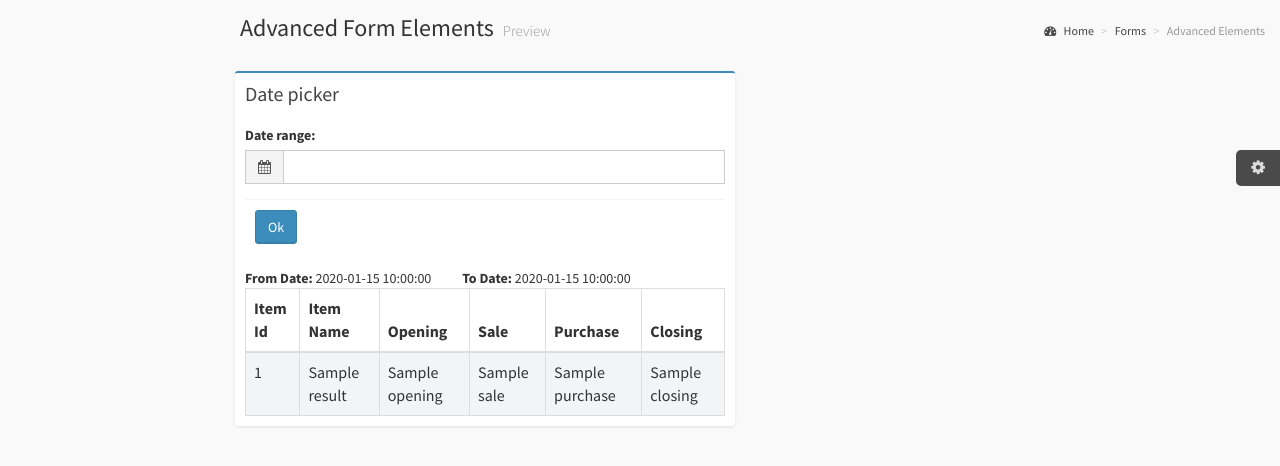
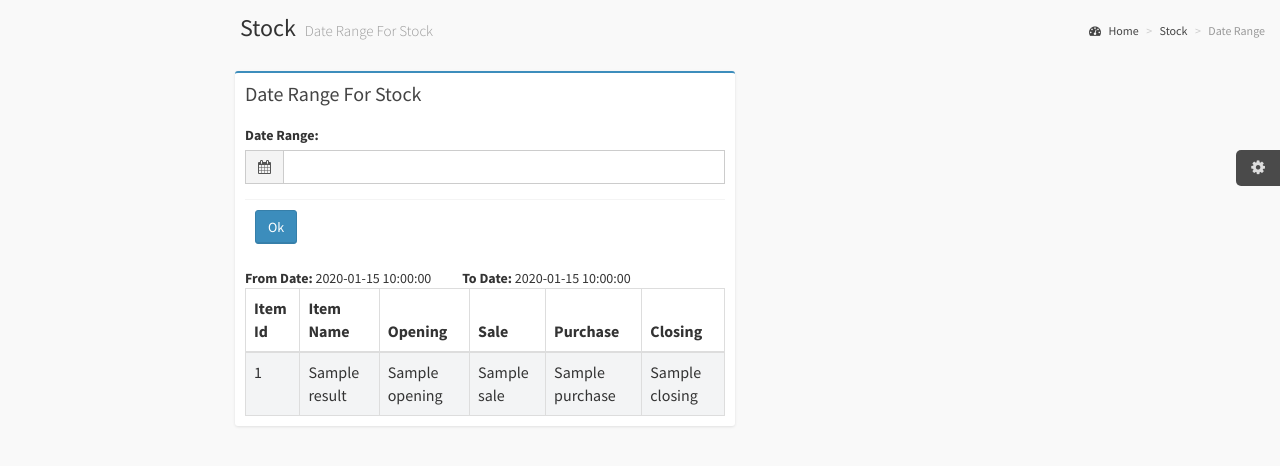
Before and after one commit to ashutoshdev/mlm, a PHP site: template views/stock/retrieve.php in a window 1280 px wide. Shown: the top 466 px of the page. Run offline with PHP 8.4, Linux system fonts and the light colour scheme; the template is opened without the code that fills it: most values are stand-ins (such as "Sample title", 1, 10 or a date in 2020); some libraries are stand-ins or nearby versions.

Commit message:
changes by suman

```diff
--- a/index.php
+++ b/index.php
@@ -5,7 +5,7 @@ define('BASE_PATH', dirname(__FILE__));
 // DB login info
 define('DB_HOST', 'localhost');
 define('DB_USER', 'root');
-define('DB_PASSWORD', 'bonnie');
+define('DB_PASSWORD', 'Numerico_2013');
 define('DB_DBASE', 'db_mlm');
 
 
--- a/views/ewallet/acceptPayment.php
+++ b/views/ewallet/acceptPayment.php
@@ -41,7 +41,7 @@
                                         <td><?php echo $value["debit"] ?></td>
                                         <td><?php echo $value["credit"] ?></td>
                                         <td><?php echo $value["note"] ?></td>
-                                        <td><input type="checkbox" value="<?php echo $value["transaction_id"] ?>" name="accept[]" <?php if ($value["status"]) { ?> checked="true" <?php } ?>  /></td>
+                                        <td><input type="checkbox" value="<?php echo $value["transaction_date"] ?>" name="accept[<?php echo $value["transaction_id"] ?>]" <?php if ($value["status"]) { ?> checked="true" <?php } ?>  /></td>
                                     </tr>
                                     <?php
                                 }
--- a/views/stock/retrieve.php
+++ b/views/stock/retrieve.php
@@ -40,13 +40,15 @@
     <!-- Content Header (Page header) -->
     <section class="content-header">
         <h1>
-            Advanced Form Elements
-            <small>Preview</small>
+
+            Stock
+
+            <small>Date Range For Stock</small>
         </h1>
         <ol class="breadcrumb">
             <li><a href="#"><i class="fa fa-dashboard"></i> Home</a></li>
-            <li><a href="#">Forms</a></li>
-            <li class="active">Advanced Elements</li>
+            <li><a href="#">Stock</a></li>
+            <li class="active">Date Range</li>
         </ol>
     </section>
 
@@ -56,13 +58,13 @@
             <div class="col-md-6">
                 <div class="box box-primary">
                     <div class="box-header">
-                        <h3 class="box-title">Date picker</h3>
+                        <h3 class="box-title">Date Range For Stock</h3>
                     </div>
                     <div class="box-body">
                         <!-- Date range -->
                         <form role="form" method="POST">
                             <div class="form-group">
-                                <label>Date range:</label>
+                                <label>Date Range:</label>
                                 <div class="input-group">
                                     <div class="input-group-addon">
                                         <i class="fa fa-calendar"></i>
@@ -74,6 +76,10 @@
                                 <button type="submit" class="btn btn-primary" name = "SUB"> Ok </button>
                             </div>
                         </form>
+            <?php
+                if($result){
+            ?>
+
                         <b>From Date: </b><?php echo $from_date; ?> &nbsp; &nbsp; &nbsp; &nbsp; &nbsp;
                         <b>To Date: </b><?php echo $to_date; ?>
                         <table id="example1" class="table table-bordered table-striped">
@@ -104,7 +110,9 @@
                                 ?>
                             </tbody>
                         </table>
-
+            <?php
+                }
+            ?>
                     </div><!-- /.box-body -->
                 </div><!-- /.box -->
 
```
Also changed, not shown: controllers/controllers.php (+20 -4 lines), models/models.php (+9 -11 lines), assets/users/53.jpg (added), assets/users/54.jpg (added), assets/users/55.jpg (added), assets/users/56.jpg (added).
